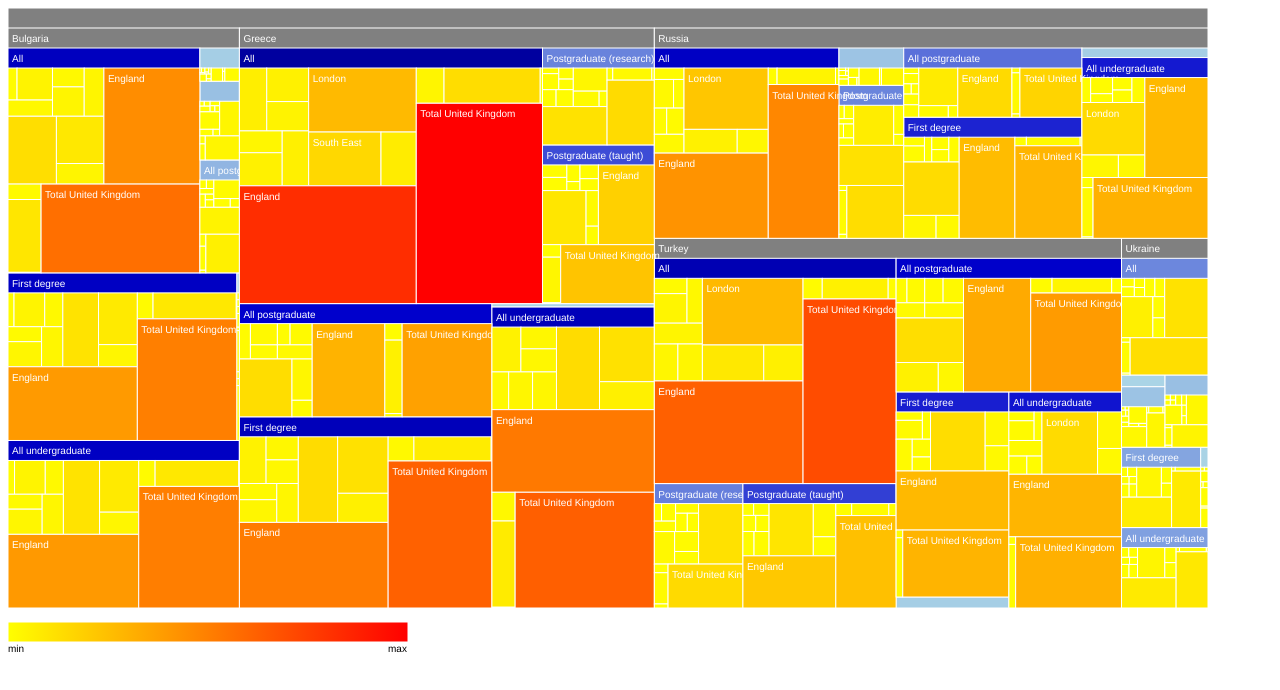
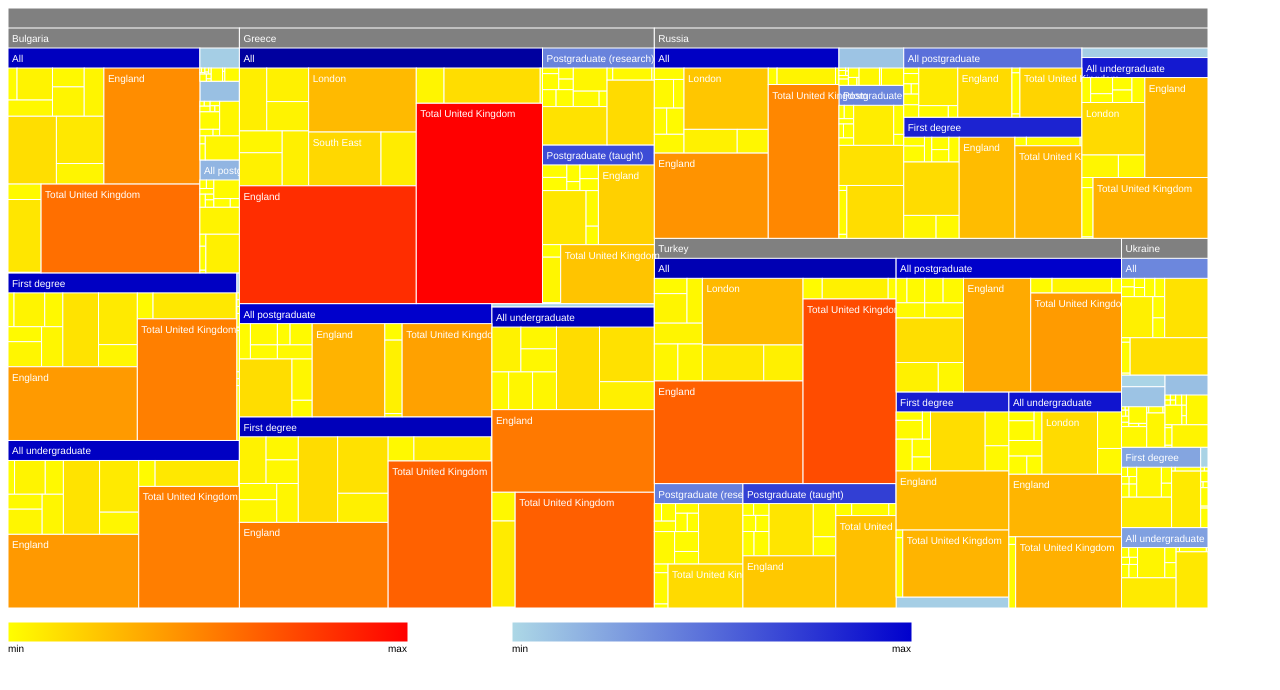
Before and after one commit to meyracan/Students_Data_Visualization, a plain HTML site: page Number_based_colored/index.html in a window 1280 px wide. Drawn offline with nearby package versions, Linux system fonts and the light colour scheme.

Commit message:
Second color scale bar added.

```diff
--- a/Number_based_colored/index.html
+++ b/Number_based_colored/index.html
@@ -15,6 +15,9 @@
     <svg id="colorbar">
         <defs><linearGradient id="linearGradient"></linearGradient></defs>
     </svg>
+    <svg id="colorbar2">
+        <defs><linearGradient id="linearGradient2"></linearGradient></defs>
+    </svg>
 
     <script src="https://d3js.org/d3.v7.min.js"></script>
     <script src = "students.js"></script>
--- a/Number_based_colored/students.js
+++ b/Number_based_colored/students.js
@@ -33,6 +33,14 @@ let data = d3.json("students.json")
                 .append('rect')
                 .attr('width', function (d) { return d.x1 - d.x0; })
                 .attr('height', function (d) { return d.y1 - d.y0; })
+        nodes
+            .append('text')
+            .attr('dx', 4)
+            .attr('dy', 14)
+            .text(function (d) {
+                return d["value"] >= 2000 ? d["data"][0] : "";
+            })
+
 
         var maxValue = d3.max(root.leaves(), (d) => { return d["value"] })
         var minValue = d3.min(root.leaves(), (d) => { return d["value"] })
@@ -41,7 +49,7 @@ let data = d3.json("students.json")
             .range(['yellow', 'red'])
             .domain([minValue, maxValue]);
 
-        let levelOfstudyColor = d3.scaleLinear()
+        let levelOfStudyColor = d3.scaleLinear()
             .range(['lightblue', 'mediumblue'])
             .domain([minValue, maxValue]);
 
@@ -50,11 +58,11 @@ let data = d3.json("students.json")
                 if (d["height"] > 1)
                     return "grey"
                 if (d["height"] == 1)
-                    return levelOfstudyColor(d["value"])
+                    return levelOfStudyColor(d["value"])
                 else
                     return color(d["value"])
             })
-
+        //first bar
         let colorbar = d3.select("#colorbar")
             .attr("height", 50)
             .attr("width", 500)
@@ -92,6 +100,44 @@ let data = d3.json("students.json")
             .style("fill", "black")
             .text("max")
 
+        //second bar
+        let colorbar2 = d3.select("#colorbar2")
+            .attr("height", 50)
+            .attr("width", 500)
+            .style("margin-top", 10)
+            .style("background-color", "white")
+        let grad2 = d3.select("#linearGradient2")
+            .attr("x1", "0%")
+            .attr("y1", "0%")
+            .attr("x2", "100%")
+            .attr("y2", "0%")
+        grad2.append("stop")
+            .attr("id", "linearGradient2")
+            .attr("offset", "0%")
+            .style("stop-color", () => { return levelOfStudyColor(minValue) })
+            .style("stop-opacity", "1")
+        grad2.append("stop")
+            .attr("offset", "100%")
+            .style("stop-color", () => { return levelOfStudyColor(maxValue) })
+            .style("stop-opacity", "1")
+        colorbar2.append("rect")
+            .attr("x", 0)
+            .attr("y", 0)
+            .attr("width", 400)
+            .attr("height", 20)
+            .style("opacity", 1)
+            .attr("fill", "url(#linearGradient2)")
+        colorbar2.append("text")
+            .attr("x", 0)
+            .attr("y", 30)
+            .style("fill", "black")
+            .text("min")
+        colorbar2.append("text")
+            .attr("x", 380)
+            .attr("y", 30)
+            .style("fill", "black")
+            .text("max")
+
 
         nodes.append("title").text(function (d) {
             if (d["height"] === 3) {
@@ -115,13 +161,7 @@ let data = d3.json("students.json")
         })
 
 
-        nodes
-            .append('text')
-            .attr('dx', 4)
-            .attr('dy', 14)
-            .text(function (d) {
-                return d["value"] >= 2000 ? d["data"][0] : "";
-            })
+
 
 
 
```
